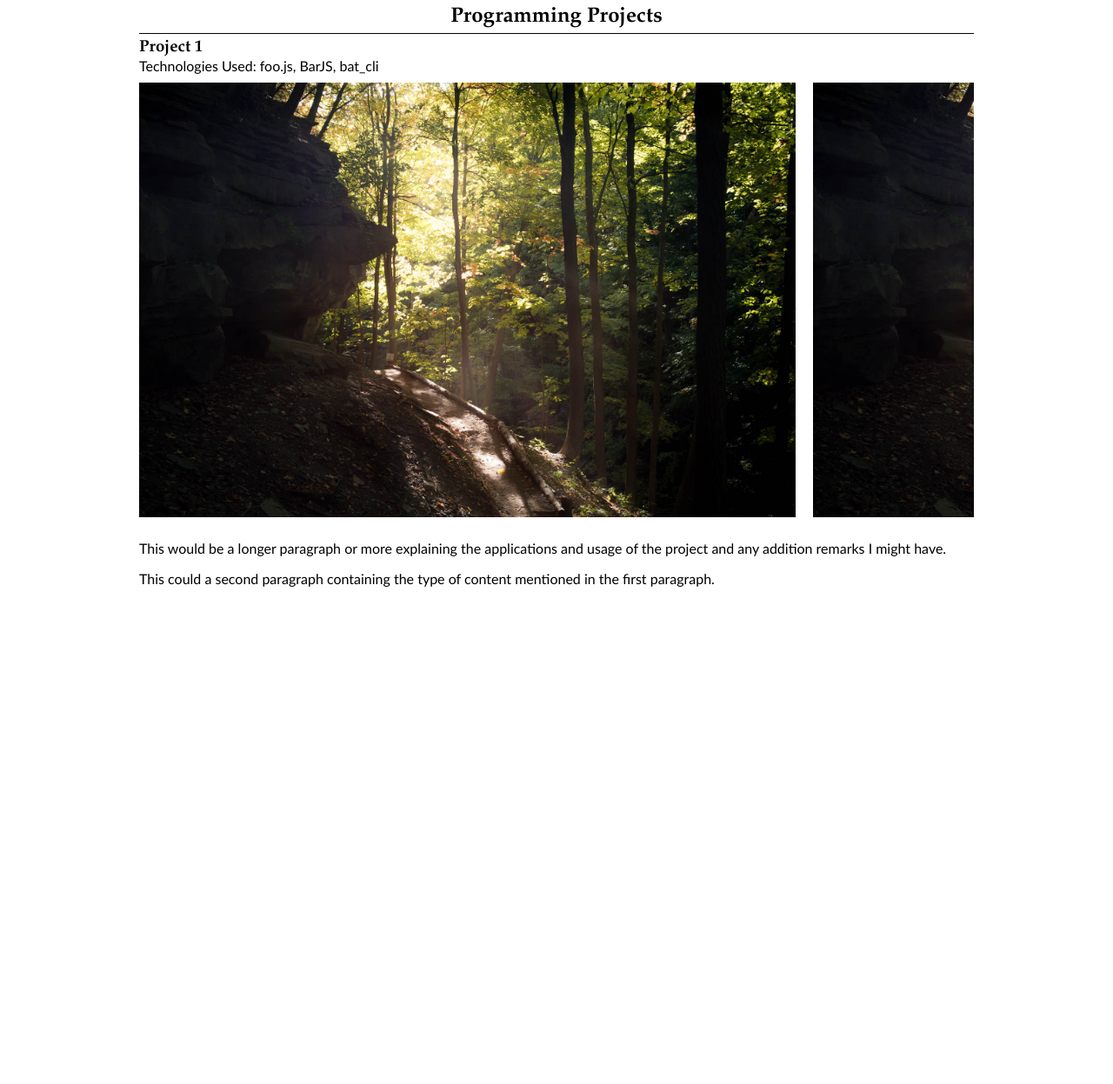
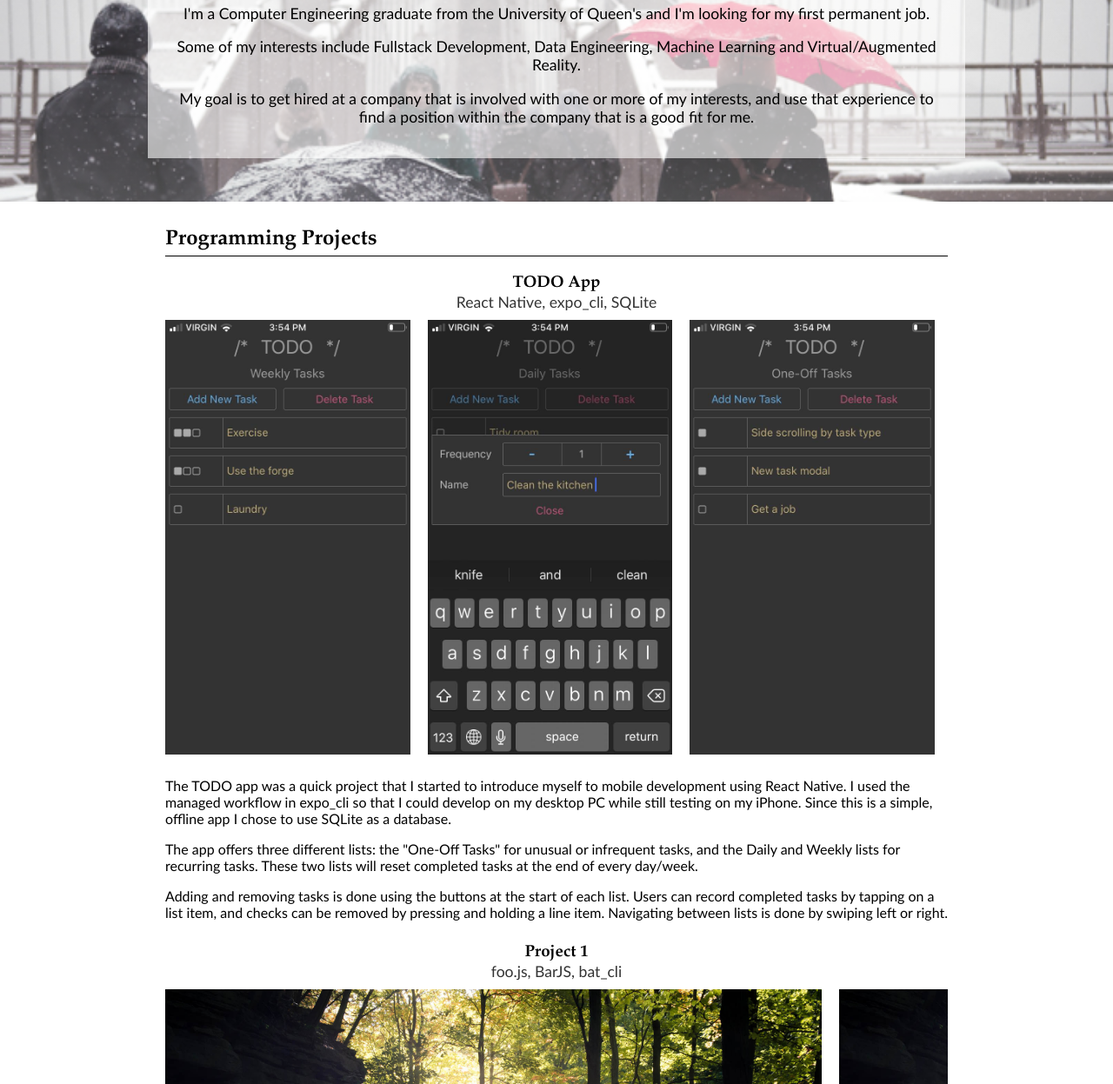
Before and after one commit to qwalley/qwalley.github.io, a plain HTML site: page src/index.html in a window 1280 px wide. Shown: the part 121-1368 px from the top of the page at 87% size. Before the commit the page ends 827 px from the top, so only its background shows below. Drawn offline with Linux system fonts and the light colour scheme.

Commit message:
added project entries

```diff
--- a/src/index.html
+++ b/src/index.html
@@ -8,18 +8,54 @@
 </head>
 
 <body>
-	<div style="text-align: center; background-color: #aaa; padding: 30px;">
+	<div class="banner">
 		<!-- title banner -->
-		<h1>this is an introduction</h1>
-		<span>this subtitle might come in handy</span>
+		<div class="background_gradient">
+			<div class="banner_text_background">
+				<h1 class="banner_text">Hi, my name is Will.</h1>
+				<p class="banner_text">
+					I'm a Computer Engineering graduate from the University of Queen's and I'm looking for my first permanent job.
+				</p>
+				<p class="banner_text">
+					Some of my interests include Fullstack Development, Data Engineering, Machine Learning and Virtual/Augmented Reality.
+				</p>
+				<p class="banner_text">
+					My goal is to get hired at a company that is involved with one or more of my interests, and use that experience to find a position within the company that is a good fit for me.
+				</p>
+			</div>
+		</div>
 	</div>
 	<div class="projects_list">
 		<!-- container for project blocks -->
 		<h2 class="topic">Programming Projects</h2>
 		<div class="project_container">
 			<!-- sample project block -->
-			<h3>Project 1</h3>
-			<span>Technologies Used: foo.js, BarJS, bat_cli</span>
+			<h3 class="project_title">TODO App</h3>
+			<span class="project_subtitle">React Native, expo_cli, SQLite</span>
+			<div class="side_scroller">
+				<div class="side_scroller_content">
+					<!-- block to hold images -->
+						<img src="./images/todo_app/todo_weekly.jpg" alt="weekly todo list">
+						<img src="./images/todo_app/todo_add_new.jpg" alt="adding new task">
+						<img src="./images/todo_app/todo_one_off.jpg" alt="one-off tasks">
+						<img src="./images/todo_app/todo_delete.jpg" alt="deleting tasks">
+				</div>
+			</div>
+			<p>
+				The TODO app was a quick project that I started to introduce myself to mobile development using React Native. I used the managed workflow in expo_cli so that I could develop on my desktop PC while still testing on my iPhone. Since this is a simple, offline app I chose to use SQLite as a database.
+			</p>
+			<p>
+				The app offers three different lists: the "One-Off Tasks" for unusual or infrequent tasks, and the Daily and Weekly lists for recurring tasks. These two lists will reset completed tasks at the end of every day/week.
+			</p>
+			<p>
+				Adding and removing tasks is done using the buttons at the start of each list.
+				Users can record completed tasks by tapping on a list item, and checks can be removed by pressing and holding a line item. Navigating between lists is done by swiping left or right.
+			</p>
+		</div>
+		<div class="project_container">
+			<!-- sample project block -->
+			<h3 class="project_title">Project 1</h3>
+			<span class="project_subtitle">foo.js, BarJS, bat_cli</span>
 			<div class="side_scroller">
 				<div class="side_scroller_content">
 					<!-- block to hold images -->
--- a/src/main.css
+++ b/src/main.css
@@ -16,11 +16,36 @@ img
 	height: 500px;
 	padding: 10px;
 }
+.banner
+{
+	text-align: center;
+	background-image: url(./images/NewYorkSmall/DSC_4242.jpg);
+	background-color: #aaa;
+	background-position: 50% 45%;
+	background-size: cover;
+}
+.background_gradient
+{
+	background-image: linear-gradient(transparent, rgba(255,255,255,0.3));
+	padding: 50px;
+}
+.banner_text_background
+{
+	background-color: rgba(255,255,255,0.6);
+	padding: 20px;
+	max-width: 900px;
+	margin-left: auto;
+	margin-right: auto;
+}
+p.banner_text
+{
+	font-size: 1.1em;
+}
 .projects_list
 {
 	padding: 10px;
-	text-align: center;
-	max-width: 960px;
+	text-align: left;
+	max-width: 900px;
 	margin-left: auto;
 	margin-right: auto;
 }
@@ -30,11 +55,23 @@ img
 	border-bottom-color: black;
 	border-bottom-width: 1px;
 	padding-bottom: 3px;
+	margin-bottom: 15px;
+	margin-top: 20px;
 }
 .project_container
 {
-	text-align: left;
 	padding: 5px 0px;
+}
+.project_title
+{
+	text-align: center;
+}
+.project_subtitle
+{
+	text-align: center;
+	display: block;
+	font-size: 1.1em;
+	color: #333;
 }
 .side_scroller
 {
```
Also changed, not shown: src/images/todo_app/todo_add_new.jpg (added), src/images/todo_app/todo_delete.jpg (added), src/images/todo_app/todo_one_off.jpg (added), src/images/todo_app/todo_weekly.jpg (added).
